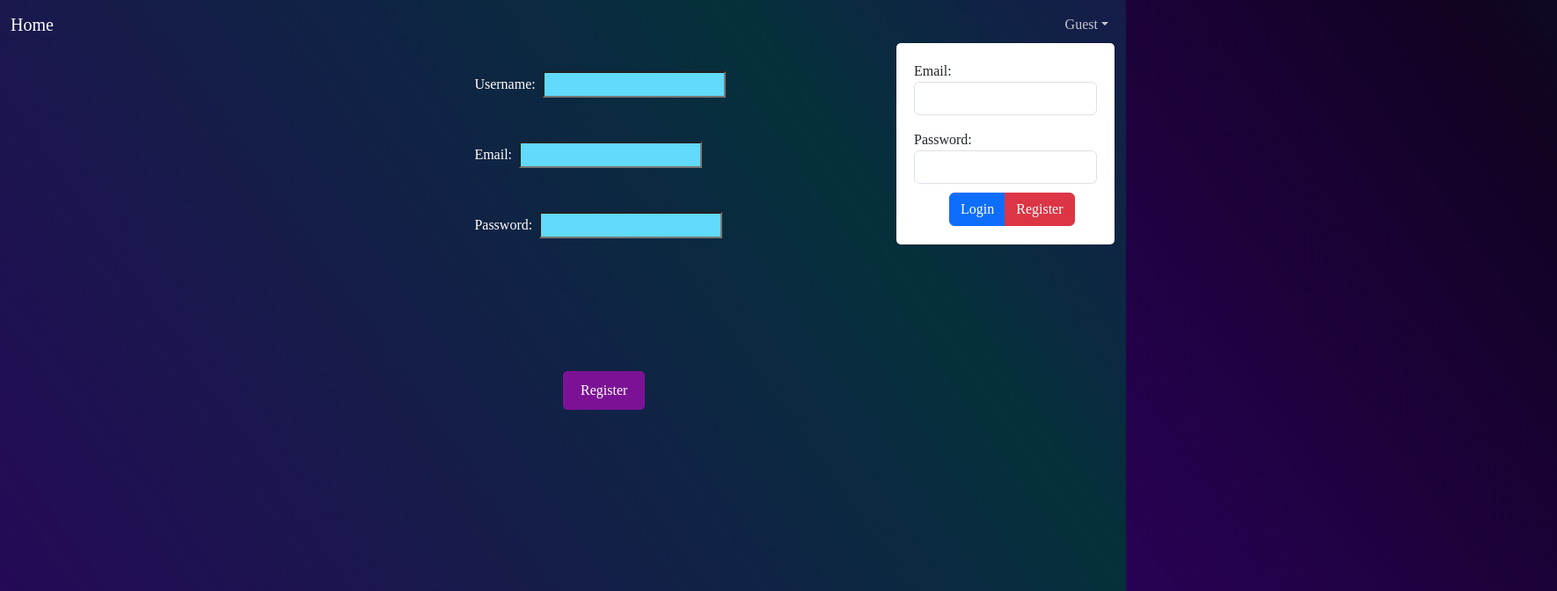
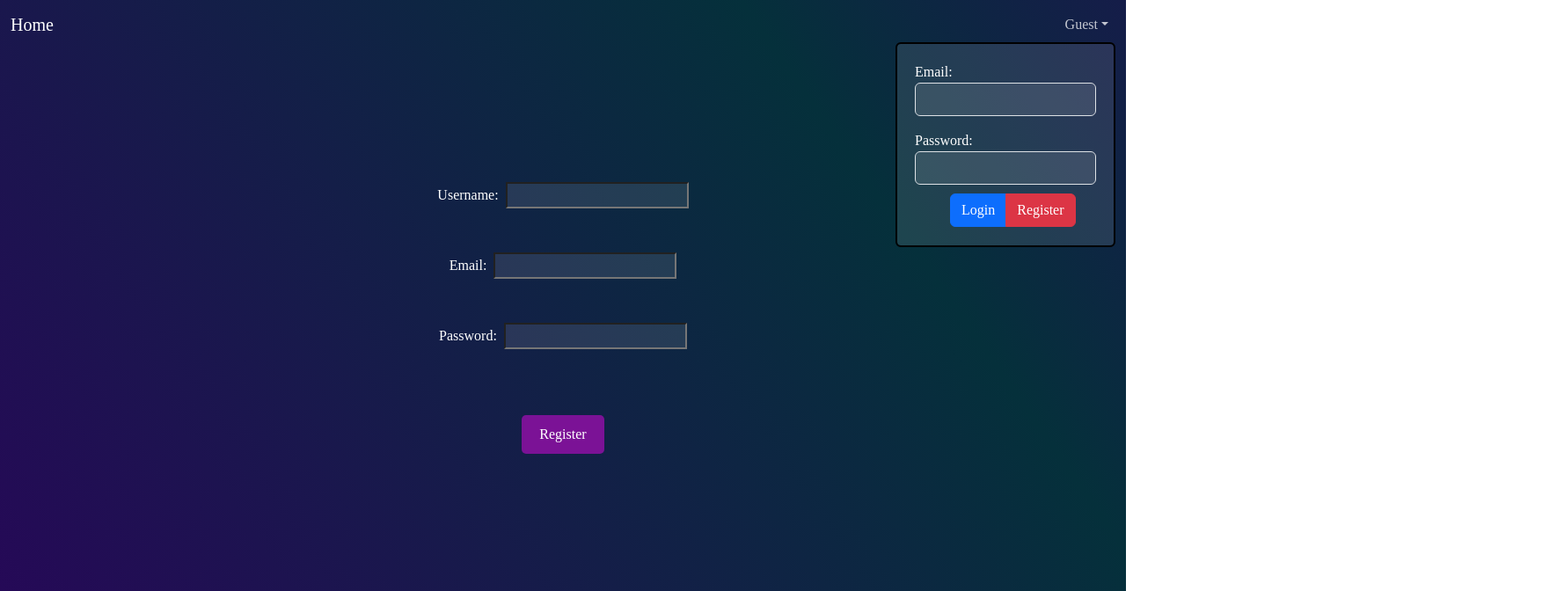
Before and after one commit to jennijjjj/FrontEnd-SENG401, a React (Create React App) app in the folder godle-react/: page /Register in a window 1280 px wide. Both pictures are taken after a click on the link "Guest". Shown: the top 672 px of the page at 88% size, 1770 px wide, since content can reach past the window. Built offline with nearby package versions, Linux system fonts and the light colour scheme; a web font is replaced by a local one.

Commit message:
register page completed with logic for backend plug

```diff
--- a/godle-react/src/App.css
+++ b/godle-react/src/App.css
@@ -281,7 +281,8 @@ body {
 .register-form {
   height: 100vh;
   width: 100%;
-  margin-left: 40%;
+  text-align: center;
+  margin-top: 10%;
 }
 
 .register-input {
@@ -289,7 +290,7 @@ body {
 }
 
 .register-button {
-  margin-top: 10%;
+  margin-top: 50px;
   padding: 10px 20px;
   background-color: #7b1296;
   color: #ffffff;
@@ -298,5 +299,4 @@ body {
   cursor: pointer;
   font-size: 16px;
   text-align: center;
-  margin-left: 10%;
 }
--- a/godle-react/src/AppNavbar.js
+++ b/godle-react/src/AppNavbar.js
@@ -72,7 +72,7 @@ const AppNavbar = ({ user, setUser }) => {
               <DropdownToggle nav caret>
                 Guest
               </DropdownToggle>
-              <DropdownMenu right style={{ padding: '20px', minWidth: '250px', paddingBottom: '5px' }}>
+              <DropdownMenu right style={{ padding: '20px', minWidth: '250px', paddingBottom: '5px', border: "2px solid #000", backgroundColor: "rgba(255, 255, 255, 0.10)", color: "white" }}>
                 <form onSubmit={handleLogin}>
                   {/* Username Field */}
                   <div className="form-group">
@@ -84,6 +84,7 @@ const AppNavbar = ({ user, setUser }) => {
                       required
                       value={username}
                       onChange={handleUsernameChange}
+                      style={{ backgroundColor: "rgba(255, 255, 255, 0.10)", color: "white" }}
                     />
                   </div>
 
@@ -98,6 +99,7 @@ const AppNavbar = ({ user, setUser }) => {
                       required
                       value={password}
                       onChange={handlePasswordChange}
+                      style={{ backgroundColor: "rgba(255, 255, 255, 0.10)", color: "white" }}
                     />
                   </div>
 
--- a/godle-react/src/Register.js
+++ b/godle-react/src/Register.js
@@ -30,15 +30,15 @@ const Register = () => {
             <form onSubmit={handleRegister} method="post">
                 <div className="register-input">
                     <label htmlFor="username">Username: &nbsp;</label>
-                    <input style={{ backgroundColor: "#61dafb", outlineColor: "#4e0c5f" }} type="text" id="username" name="username" required onChange={handleUsernameChange} value={username} />
+                    <input style={{ backgroundColor: "rgba(255, 255, 255, 0.10)", outlineColor: "#2c0835" }} type="text" id="username" name="username" required onChange={handleUsernameChange} value={username} />
                 </div>
                 <div className="register-input">
                     <label htmlFor="email">Email: &nbsp;</label>
-                    <input style={{ backgroundColor: "#61dafb" }} type="email" id="email" name="email" required onChange={handleEmailChange} value={email} />
+                    <input style={{ backgroundColor: "rgba(255, 255, 255, 0.10)", outlineColor: "#2c0835" }} type="email" id="email" name="email" required onChange={handleEmailChange} value={email} />
                 </div>
                 <div className="register-input">
                     <label htmlFor="password">Password: &nbsp;</label>
-                    <input style={{ backgroundColor: "#61dafb" }} type="password" id="password" name="password" required onChange={handlePasswordChange} value={password} />
+                    <input style={{ backgroundColor: "rgba(255, 255, 255, 0.10)", outlineColor: "#2c0835" }} type="password" id="password" name="password" required onChange={handlePasswordChange} value={password} />
                 </div>
                 <button className="register-button" type="submit">Register</button>
             </form>
```
